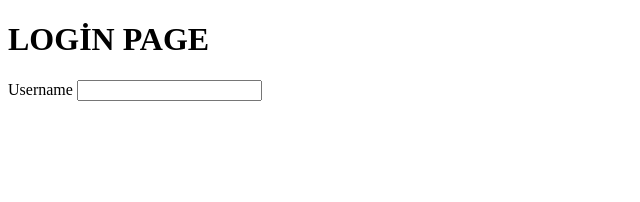
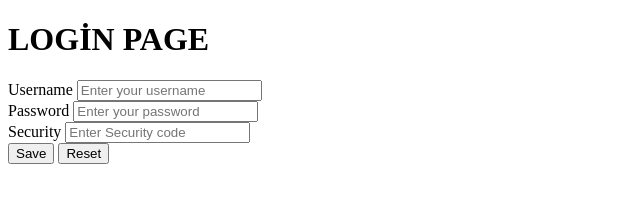
Before and after one commit to cananagbal/-ALI-, a plain HTML site: page index.html in a window 1280 px wide. Shown: the whole page, without its empty margins (0-640 px from the left). Drawn offline with Linux system fonts and the light colour scheme.

Commit message:
form oluşturuldu

```diff
--- a/index.html
+++ b/index.html
@@ -9,8 +9,35 @@
 <body>
     <h1>LOGİN PAGE</h1>
     <form action="">
-<label for="username">Username</label>
-<input type="text" id="username">
+        <div><label for="username">Username</label>
+<input type="text"
+ id="username"
+ name="username"
+ placeholder="Enter your username"></div>
+
+ <div> <label for="password">Password</label>
+<input type="password"
+id="password"
+name="Password"
+placeholder="Enter your password"></div>
+
+<div>
+<label for="sec-cod">Security <Code></Code></label>
+<input type="number"
+id="sec-cod
+name="sec-cod"
+placeholder="Enter Security code">
+</div>
+
+<div>
+    <input type="submit" value="Save">
+    <input type="submit" value="Reset">
+</div>
+
+
+
+<label for=""></label>
+
 
 
     </form>
```
